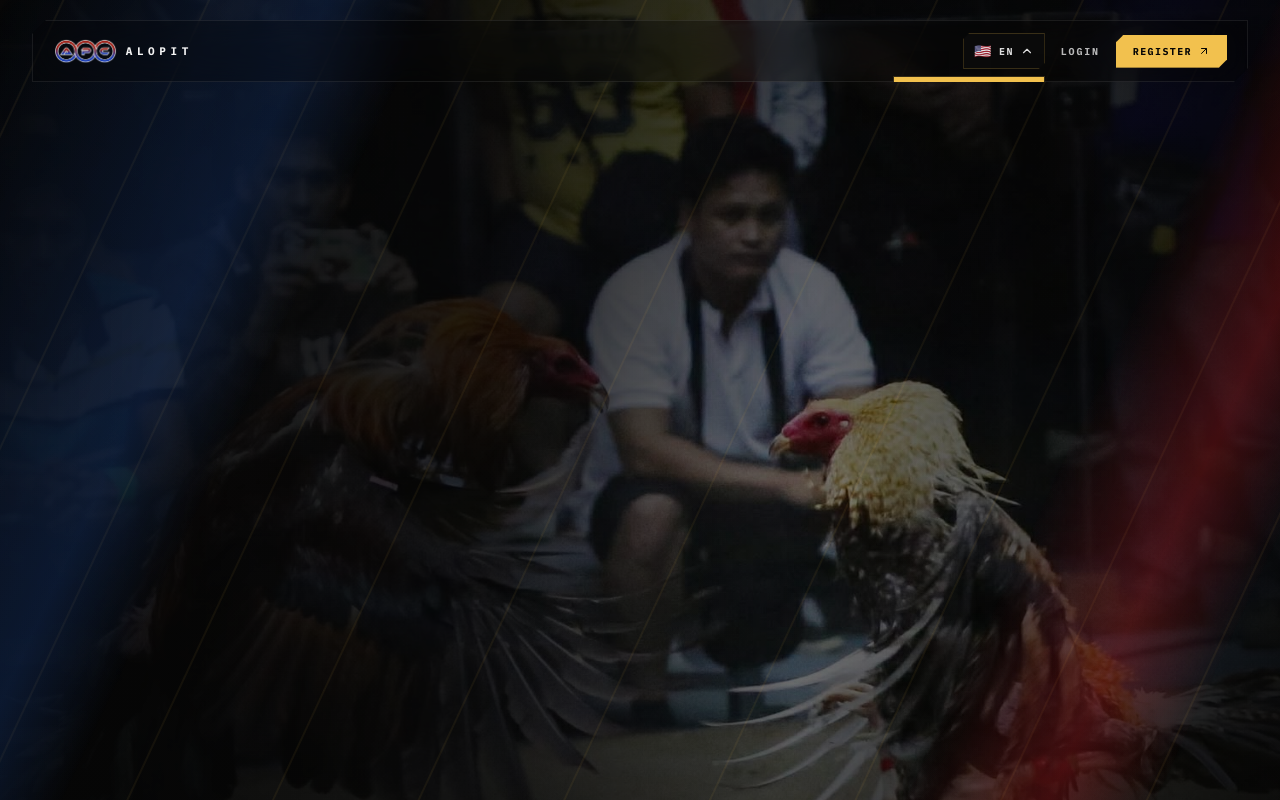
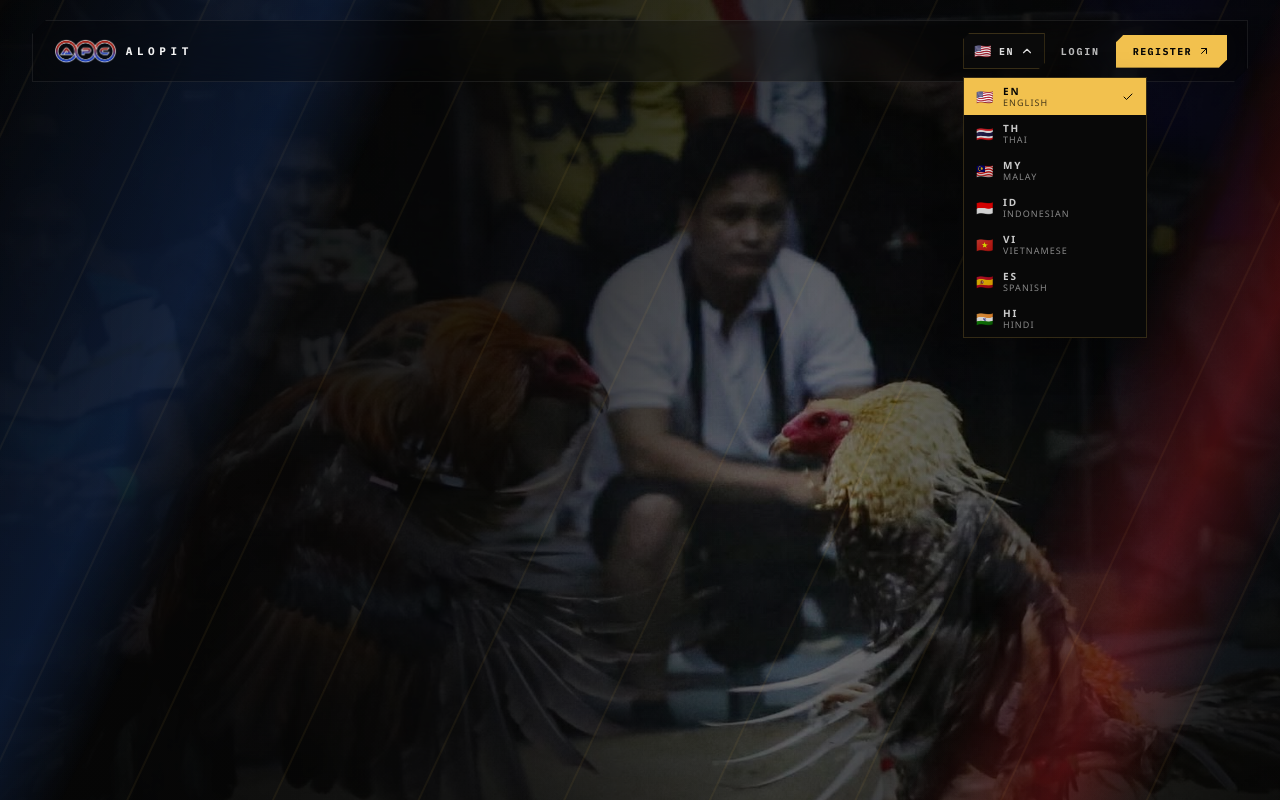
Before and after one commit to quickcommerceph/alopit-landing, a React (Vite) app: page /en/games/home in a window 1280 px wide. Both pictures are taken after a click on the button "Select language". Shown: the top 800 px of the page. Built offline with nearby package versions, Linux system fonts and the light colour scheme.

Commit message:
fix language selector

```diff
--- a/src/components/LanguageSelector.tsx
+++ b/src/components/LanguageSelector.tsx
@@ -1,4 +1,5 @@
-import { useEffect, useRef, useState } from "react";
+import { createPortal } from "react-dom";
+import { useEffect, useLayoutEffect, useRef, useState } from "react";
 import { Check, ChevronDown } from "lucide-react";
 import { localeNames, localeShortLabels, locales, type Locale } from "../lib/i18n";
 
@@ -20,10 +21,17 @@ interface LanguageSelectorProps {
 export function LanguageSelector({ locale, onChange }: LanguageSelectorProps) {
   const [open, setOpen] = useState(false);
   const rootRef = useRef<HTMLDivElement>(null);
+  const buttonRef = useRef<HTMLButtonElement>(null);
+  const menuRef = useRef<HTMLDivElement>(null);
+  const [menuPosition, setMenuPosition] = useState({ top: 0, right: 0 });
 
   useEffect(() => {
     const onPointerDown = (event: MouseEvent) => {
-      if (rootRef.current && !rootRef.current.contains(event.target as Node)) {
+      const target = event.target as Node;
+      const clickedButton = buttonRef.current?.contains(target) ?? false;
+      const clickedMenu = menuRef.current?.contains(target) ?? false;
+
+      if (!clickedButton && !clickedMenu && rootRef.current) {
         setOpen(false);
       }
     };
@@ -43,6 +51,36 @@ export function LanguageSelector({ locale, onChange }: LanguageSelectorProps) {
     };
   }, []);
 
+  useLayoutEffect(() => {
+    if (!open || !buttonRef.current) return;
+
+    const updatePosition = () => {
+      const rect = buttonRef.current?.getBoundingClientRect();
+      if (!rect) return;
+
+      const menuWidth = 184;
+      const viewportPadding = 8;
+      const left = Math.max(
+        viewportPadding,
+        Math.min(rect.left, window.innerWidth - menuWidth - viewportPadding),
+      );
+
+      setMenuPosition({
+        top: rect.bottom + 8,
+        right: window.innerWidth - left - menuWidth,
+      });
+    };
+
+    updatePosition();
+    window.addEventListener("scroll", updatePosition, true);
+    window.addEventListener("resize", updatePosition);
+
+    return () => {
+      window.removeEventListener("scroll", updatePosition, true);
+      window.removeEventListener("resize", updatePosition);
+    };
+  }, [open]);
+
   const handleSelect = (nextLocale: Locale) => {
     setOpen(false);
     if (nextLocale !== locale) {
@@ -53,10 +91,12 @@ export function LanguageSelector({ locale, onChange }: LanguageSelectorProps) {
   return (
     <div ref={rootRef} className="relative">
       <button
+        ref={buttonRef}
         type="button"
         onClick={() => setOpen((value) => !value)}
         aria-label="Select language"
         aria-expanded={open}
+        aria-haspopup="menu"
         className="inline-flex h-9 min-w-[5rem] items-center justify-center gap-1.5 border border-[#f2c14e]/20 bg-[#0a0a0a] px-2.5 text-[10px] font-bold uppercase tracking-[0.14em] text-[#f5f5f5]/90 transition duration-300 hover:border-[#f2c14e]/45 hover:bg-[#111111] hover:text-[#f2c14e] focus-visible:outline focus-visible:outline-2 focus-visible:outline-offset-2 focus-visible:outline-[#f2c14e]"
         style={{
           clipPath:
@@ -75,7 +115,16 @@ export function LanguageSelector({ locale, onChange }: LanguageSelectorProps) {
       </button>
 
       {open && (
-        <div className="absolute right-0 top-[calc(100%+0.45rem)] z-50 min-w-[152px] overflow-hidden border border-[#f2c14e]/18 bg-[#080808] shadow-[0_16px_36px_rgba(0,0,0,0.28)]">
+        createPortal(
+          <div
+            ref={menuRef}
+            role="menu"
+            className="fixed z-50 min-w-[184px] overflow-hidden border border-[#f2c14e]/18 bg-[#080808] shadow-[0_16px_36px_rgba(0,0,0,0.28)]"
+            style={{
+              top: `${menuPosition.top}px`,
+              right: `${menuPosition.right}px`,
+            }}
+          >
             {locales.map((item) => {
               const active = item === locale;
 
@@ -109,7 +158,9 @@ export function LanguageSelector({ locale, onChange }: LanguageSelectorProps) {
                 </button>
               );
             })}
-        </div>
+          </div>,
+          document.body,
+        )
       )}
     </div>
   );
```
Lines whose indentation alone changed are shown as unchanged.
